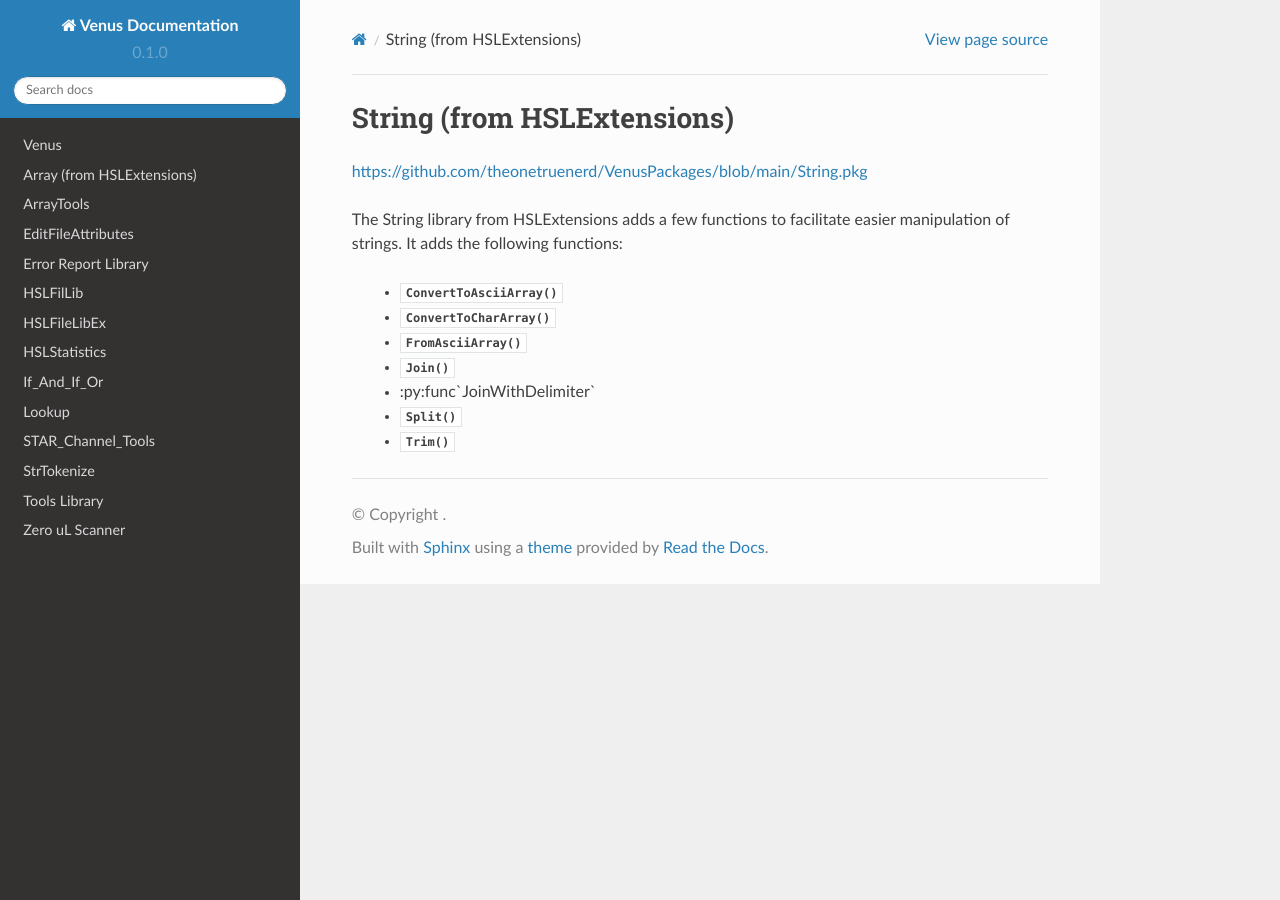
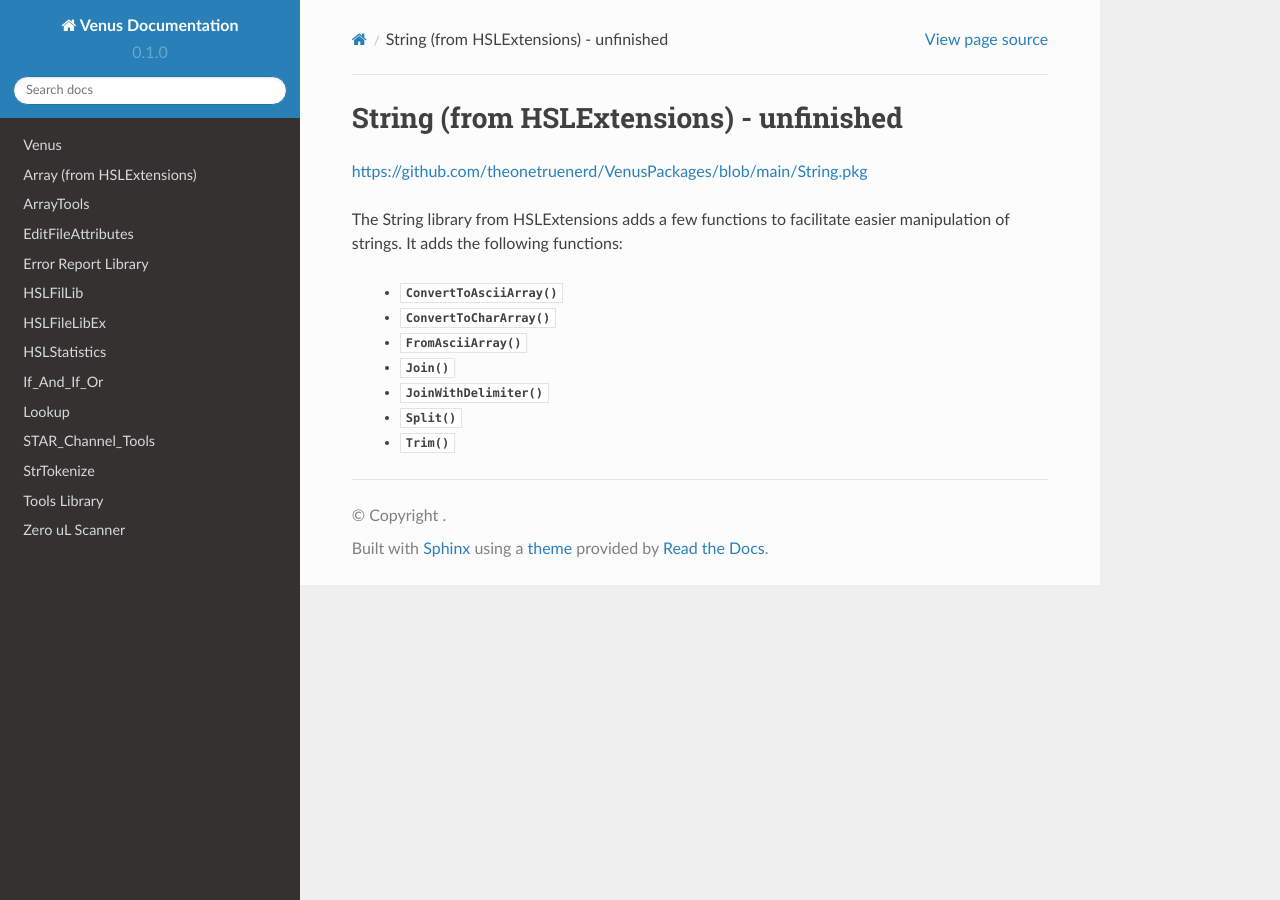
Before and after one commit to theonetruenerd/VenusLibraryDocumentation, a Sphinx documentation site: the page built from docs/source/String.rst, in a window 1280 px wide. Built offline with Sphinx 7.4.7 and the Read the Docs theme 2.0.0, drawn with Linux system fonts in a browser that asks for light colours.

Commit message:
Update String.rst

```diff
--- a/docs/source/String.rst
+++ b/docs/source/String.rst
@@ -1,4 +1,4 @@
-String (from HSLExtensions)
+String (from HSLExtensions) - unfinished
 ===================================
 
 https://github.com/theonetruenerd/VenusPackages/blob/main/String.pkg
@@ -9,7 +9,7 @@ The String library from HSLExtensions adds a few functions to facilitate easier
   - :py:func:`ConvertToCharArray`
   - :py:func:`FromAsciiArray`
   - :py:func:`Join`
-  - :py:func`JoinWithDelimiter`
+  - :py:func:`JoinWithDelimiter`
   - :py:func:`Split`
   - :py:func:`Trim`
 
```
